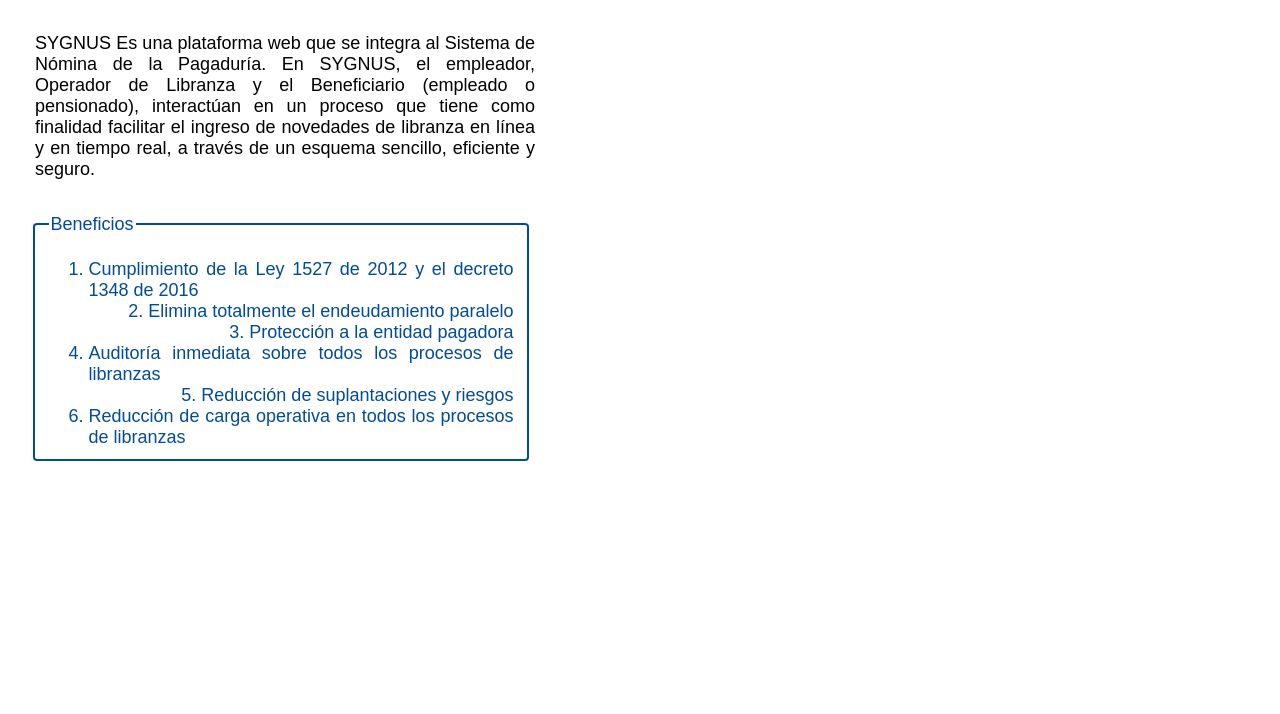
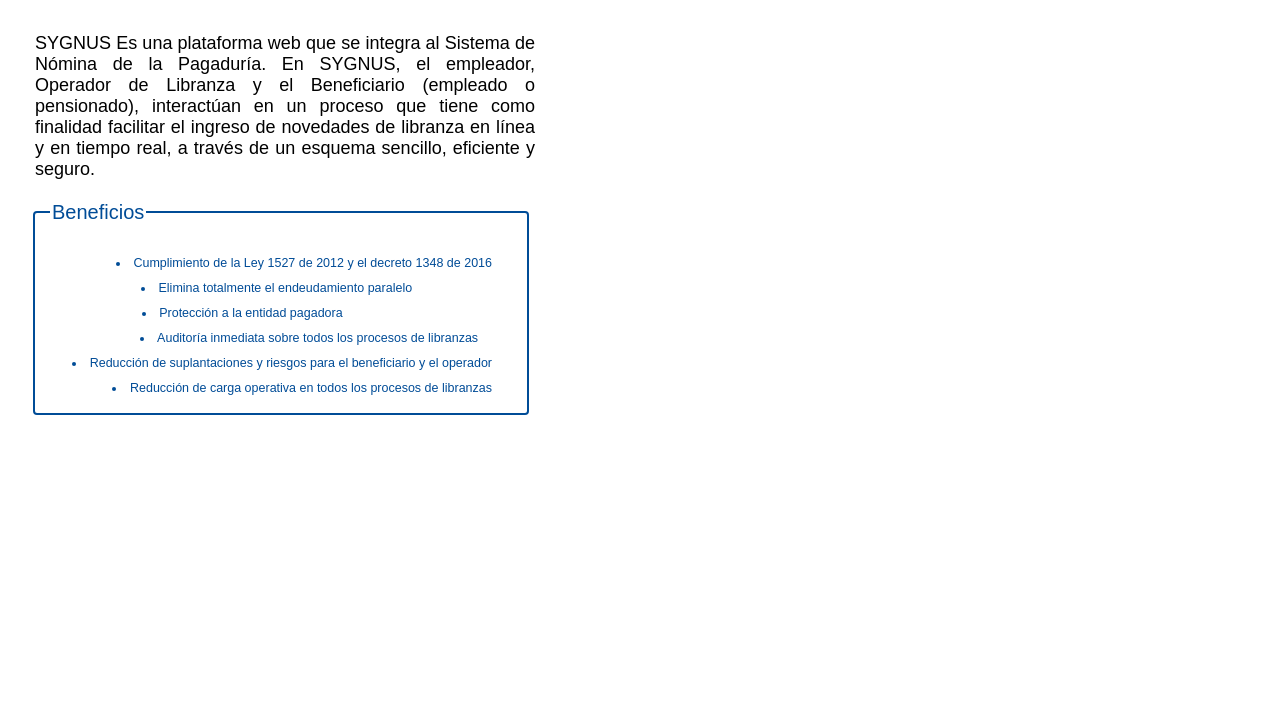
Before and after one commit to fernandotcbudo/Web_development_platzi, a plain HTML site: page Python sin fronteras/html/navigation_bar/navigation.html in a window 1280 px wide. Shown: the part 285-999 px from the top of the page. Drawn offline with Linux system fonts and the light colour scheme.

Commit message:
Change benefits.css

```diff
--- a/Python sin fronteras/css/grid_example.css
+++ b/Python sin fronteras/css/grid_example.css
@@ -7,5 +7,6 @@
 .grid
 {
   display: grid;
-  grid-template-columns: 20px 20px 20px 30px ;
+  grid-template-rows: repeat(2,50px);
+  grid-template-columns: repeat(2,120px);
 }
--- a/Python sin fronteras/html/navigation_bar/benef.css
+++ b/Python sin fronteras/html/navigation_bar/benef.css
@@ -1,28 +1,32 @@
 .benefits
 {
   position:relative; z-index: -1;
-  top: 213px;
+  top: 200px;
   width: 500px;
   height: 500px;
   left: 16px;
-  text-align: justify;
-  font-size: 20px;
   color: #004C97;
 }
 
-.benefits fieldset
+.benefitlist ul
+{
+  padding-bottom: 8px;
+}
+
+fieldset
 {
   border: 2px solid #004C97;
   border-radius: 4px;
-  font-size: 18px;
+  font-size: 20px;
+
 }
 
-.benefit .benefitlist li
+.lis
 {
   position: relative;
-  right: 10px;
-  line-height: 45px;
-  font-size: 16px;
-  text-align: justify;
-
+  text-align: center;
+  right: 20px;
+  list-style-position: inside;
+  line-height: 25px;
+  font-size: 12.5px;
   }
--- a/Python sin fronteras/html/navigation_bar/navigation.html
+++ b/Python sin fronteras/html/navigation_bar/navigation.html
@@ -41,14 +41,14 @@
       <div class="benefits">
         <fieldset>
           <legend>Beneficios</legend>
-          <ol class="benefitlist">
-            <li>Cumplimiento de la Ley 1527 de 2012 y el decreto 1348 de 2016</li>
-            <li id="li2">Elimina totalmente el endeudamiento paralelo</li>
-            <li>Protección a la entidad pagadora</li>
-            <li>Auditoría inmediata sobre todos los procesos de libranzas</li>
-            <li>Reducción de suplantaciones y riesgos</li>
-            <li>Reducción de carga operativa en todos los procesos de libranzas</li>
-          </ol>
+          <ul class="benefitlist">
+            <li class="lis">Cumplimiento de la Ley 1527 de 2012 y el decreto 1348 de 2016</li>
+            <li class="lis">Elimina totalmente el endeudamiento paralelo &nbsp;&nbsp;&nbsp;&nbsp;&nbsp;&nbsp;&nbsp;&nbsp;&nbsp;&nbsp;&nbsp;&nbsp;&nbsp;&nbsp;&nbsp;&nbsp;&nbsp;&nbsp;&nbsp;&nbsp;&nbsp;&nbsp;</li>
+            <li class="lis">Protección a la entidad pagadora &nbsp;&nbsp;&nbsp;&nbsp;&nbsp;&nbsp;&nbsp;&nbsp;&nbsp;&nbsp;&nbsp;&nbsp;&nbsp;&nbsp;&nbsp;&nbsp;&nbsp;&nbsp;&nbsp;&nbsp;&nbsp;&nbsp;&nbsp;&nbsp;&nbsp;&nbsp;&nbsp;&nbsp;&nbsp;&nbsp;&nbsp;&nbsp;&nbsp;&nbsp;&nbsp;&nbsp;&nbsp;&nbsp;&nbsp;&nbsp;&nbsp;&nbsp;</li>
+            <li class="lis">Auditoría inmediata sobre todos los procesos de libranzas&nbsp;&nbsp;&nbsp;&nbsp;</li>
+            <li class="lis">Reducción de suplantaciones y riesgos para el beneficiario y el operador</li>
+            <li class="lis">Reducción de carga operativa en todos los procesos de libranzas</li>
+          </ul>
         </fieldset>
       </div>
   </body>
```
Also changed, not shown: Python sin fronteras/css/grid_example.html (+6 -6 lines).
